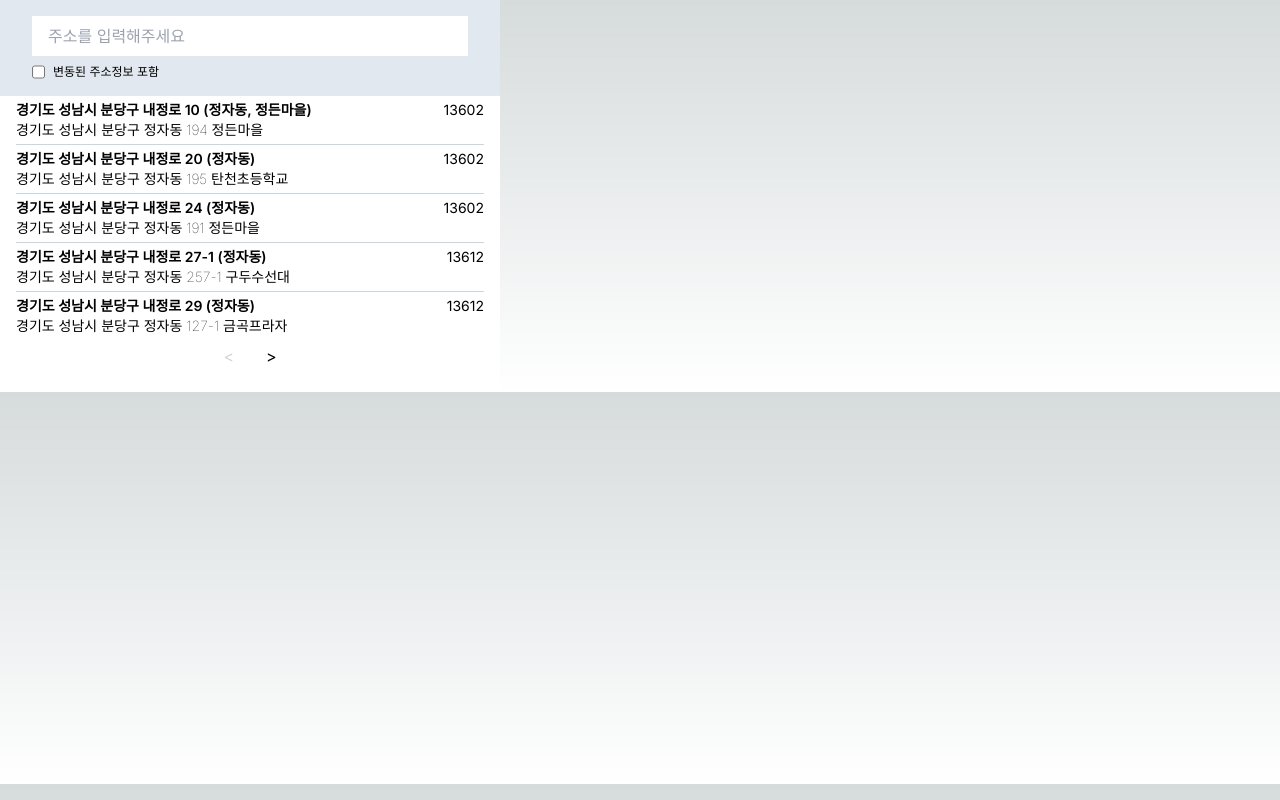
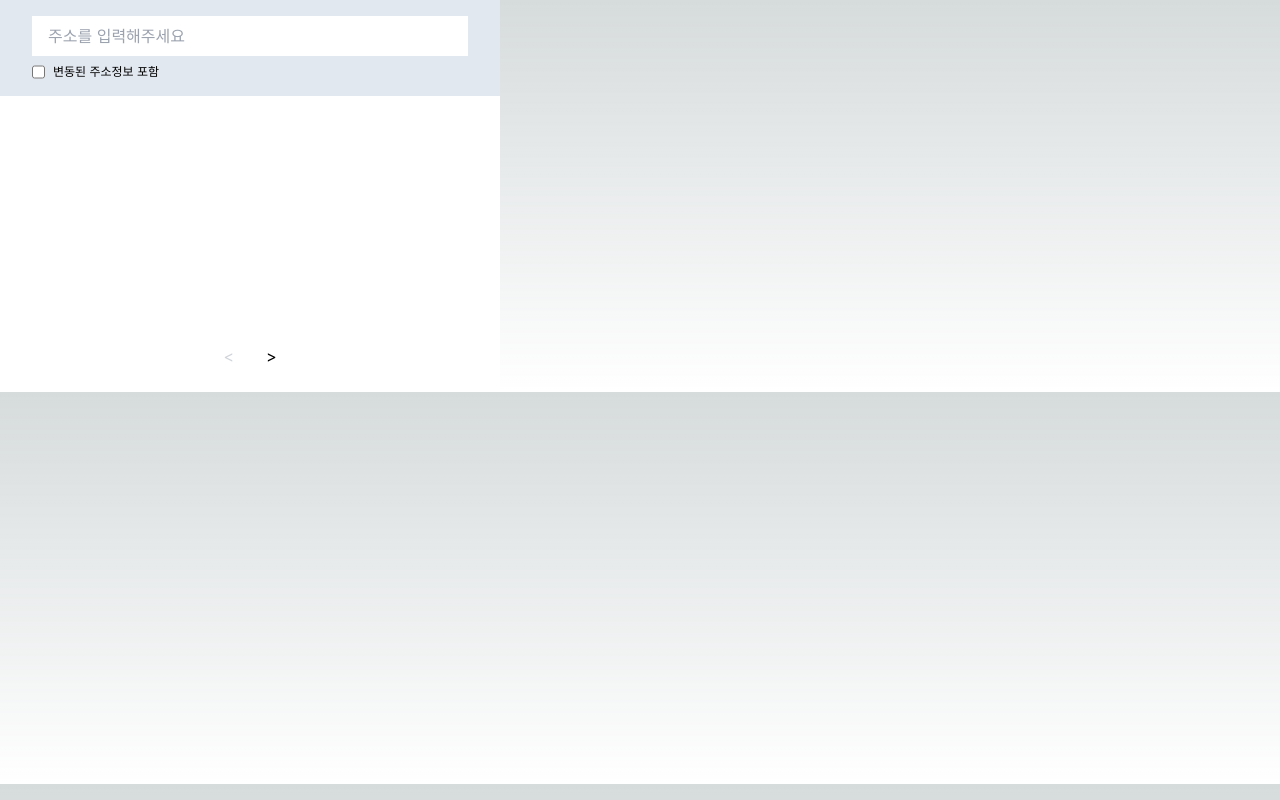
Before and after one commit to mogulist/trial-next-app-address, a Next.js app: page /address in a window 1280 px wide. Built offline with nearby package versions, Linux system fonts and the light colour scheme.

Commit message:
Set fixed height for address list

```diff
--- a/src/app/address/components/AddressList.tsx
+++ b/src/app/address/components/AddressList.tsx
@@ -11,7 +11,7 @@ type Props = {
 
 const AddressList = ({ data }: Props) => {
   return (
-    <ul className="min-h-36 max-h-60 px-4 text-sm bg-white text-black overflow-auto divide-y divide-slate-300">
+    <ul className="h-60 px-4 text-sm bg-white text-black overflow-auto divide-y divide-slate-300">
       {data.map((addr) => (
         <li key={addr.amdCd} className="flex flex-row justify-between py-1 ">
           <div className="flex flex-col">
--- a/src/app/address/page.tsx
+++ b/src/app/address/page.tsx
@@ -32,6 +32,8 @@ export default Address;
 
 // add page and pageSize
 const getData = async (keyword: string, page: number) => {
+  if (!keyword) return [];
+
   return [
     {
       detBdNmList: "701동, 705동, 상가동, 703동, 704동, 관리동, 702동",
```
